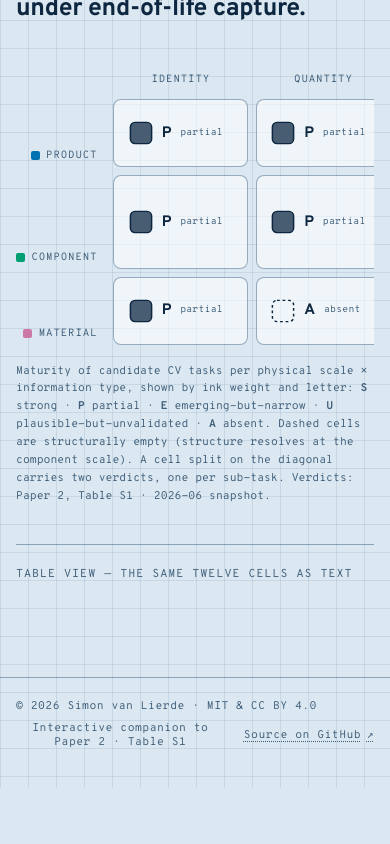
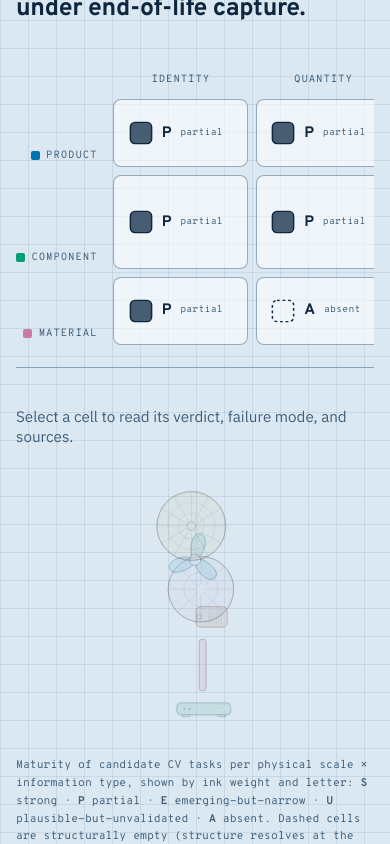
Before and after one commit to simonvanlierde/cv-ie-taxonomy, a React (Vite) app: page / in a window 390 px wide. Shown: the part 2360-3204 px from the top of the page. Before the commit the page ends 3148 px from the top, so only its background shows below. Built offline with nearby package versions, Linux system fonts and the light colour scheme.

Commit message:
feat(explorable): replace the flat recap with a linked, driveable matrix

```diff
--- a/src/CvTaxonomy.css
+++ b/src/CvTaxonomy.css
@@ -692,12 +692,51 @@
 .cvt-outro h2 {
   max-width: 34ch;
 }
-.cvt-figure {
+
+/* ---- explorable: act two — the matrix and the fan, linked ------------------------------ */
+.cvt-explorable {
+  display: grid;
+  grid-template-columns: minmax(0, 0.9fr) minmax(0, 1.1fr);
+  gap: clamp(1rem, 3vw, 2.5rem);
+  align-items: start;
   margin: 2rem 0 0;
 }
-.cvt-matrixwrap {
+.cvt-explorable-stage {
+  position: sticky;
+  top: 8vh;
+  aspect-ratio: 3 / 4;
+  min-width: 0;
+}
+/* the grid's own min-width (below) would otherwise force this column wider
+   than its track, same reason .cvt-matrixwrap used to scroll the old figure */
+.cvt-explorable-panel {
+  min-width: 0;
   overflow-x: auto;
 }
+.cvt-inline-detail {
+  margin-top: 1.4rem;
+  padding-top: 1.4rem;
+  border-top: 1px solid var(--cvt-line);
+}
+.cvt-inline-prompt {
+  color: var(--cvt-ink-dim);
+  font-size: 0.95rem;
+}
+@container cvt (max-width: 880px) {
+  .cvt-explorable {
+    grid-template-columns: minmax(0, 1fr);
+  }
+  /* stack order: grid first (thesis), then detail, then the diagram */
+  .cvt-explorable-stage {
+    position: static;
+    order: 3;
+    aspect-ratio: 4 / 3;
+  }
+  .cvt-explorable-panel {
+    order: 1;
+  }
+}
+
 .cvt-matrix {
   display: grid;
   grid-template-columns: auto repeat(4, minmax(0, 1fr));
--- a/src/CvTaxonomy.tsx
+++ b/src/CvTaxonomy.tsx
@@ -19,7 +19,8 @@ import {
   taxonomy,
   VERDICT_LETTER,
 } from "./data/taxonomy";
-import type { Cell, InfoType, Scale, Verdict } from "./data/types";
+import type { Cell, InfoType, Scale } from "./data/types";
+import { Explorable } from "./Explorable";
 import { Fan } from "./Fan";
 import { FRAMES, type Frame, HOME_FRAME } from "./frames";
 import { SCALE_HUE, SURFACE, THEME_VARS, type Theme } from "./theme";
@@ -303,7 +304,7 @@ export function CvTaxonomy({
         </div>
         {/* full-width row: the stage's sticky column ends here, and the matrix
             gets the whole canvas as a captioned paper figure */}
-        <Outro onOpen={openCell} />
+        <Outro />
       </div>
 
       <footer className="cvt-footer">
@@ -433,9 +434,10 @@ const Rail = memo(function Rail({
   );
 });
 
-// ---- outro: the matrix as a full-width paper figure (memoized: its props are
-// stable, so the per-scroll-frame render skips all twelve matrix buttons) -----
-const Outro = memo(function Outro({ onOpen }: { onOpen: (cell: Cell, focusId?: string) => void }) {
+// ---- outro: the matrix, live — select a cell to fill the detail inline and
+// ring its part on the diagram fan (memoized: nothing here depends on scroll
+// progress, so the per-scroll-frame render skips it entirely) -----
+const Outro = memo(function Outro() {
   return (
     <section className="cvt-outro" id="cvt-matrix" aria-label="Full taxonomy matrix">
       <p className="cvt-eyebrow">The full matrix</p>
@@ -443,22 +445,8 @@ const Outro = memo(function Outro({ onOpen }: { onOpen: (cell: Cell, focusId?: s
         Read against its own rubric, the map is largely negative: no task-level cell reaches Strong
         under end-of-life capture.
       </h2>
-      <figure className="cvt-figure">
-        {/* wide content scrolls in its own box; the page never scrolls sideways */}
-        <div className="cvt-matrixwrap">
-          <div className="cvt-matrix">
-            <span />
-            {INFO_TYPES.map((i) => (
-              <span key={i} className="cvt-mx-h">
-                {i}
-              </span>
-            ))}
-            {SCALES.map((s) => (
-              <MatrixRow key={s} scale={s} onOpen={onOpen} />
-            ))}
-          </div>
-        </div>
-        <figcaption className="cvt-foot">
+      <Explorable />
+      <p className="cvt-foot">
         Maturity of candidate CV tasks per physical scale × information type, shown by ink weight
         and letter:{" "}
         {taxonomy.meta.maturityLevels.map((m, i) => (
@@ -468,10 +456,9 @@ const Outro = memo(function Outro({ onOpen }: { onOpen: (cell: Cell, focusId?: s
           </span>
         ))}
         . Dashed cells are structurally empty (structure resolves at the component scale). A cell
-          split on the diagonal carries two verdicts, one per sub-task. Verdicts: Paper 2, Table S1
-          · {taxonomy.meta.scanDate} snapshot.
-        </figcaption>
-      </figure>
+        split on the diagonal carries two verdicts, one per sub-task. Verdicts: Paper 2, Table S1 ·{" "}
+        {taxonomy.meta.scanDate} snapshot.
+      </p>
       <TableView />
     </section>
   );
@@ -548,64 +535,6 @@ function TableView() {
       </dialog>
     </div>
   );
-}
-
-function MatrixRow({
-  scale,
-  onOpen,
-}: {
-  scale: Scale;
-  onOpen: (cell: Cell, focusId?: string) => void;
-}) {
-  return (
-    <>
-      <span className="cvt-mx-h cvt-mx-row" style={{ "--hue": SCALE_HUE[scale] }}>
-        {scale}
-      </span>
-      {INFO_TYPES.map((info) => {
-        const cell = cellAt(scale, info);
-        const hid = `cvt-mx-${cell.id}`;
-        // a compound cell shows both sub-task verdicts rather than flattening to one
-        const split = splitOf(cell);
-        return (
-          <button
-            key={cell.id}
-            id={hid}
-            type="button"
-            className="cvt-mx-cell"
-            data-ghost={!!cell.structurallyEmpty}
-            aria-label={
-              split
-                ? `${scale} · ${info}: ${cell.subVerdicts?.map((s) => `${s.label} ${s.maturity}`).join("; ")}`
-                : `${scale} · ${info}: ${cell.maturity}`
-            }
-            onClick={() => onOpen(cell, hid)}
-          >
-            <VerdictSwatch verdict={cell.maturity} split={split} size={24} />
-            <b>
-              {split
-                ? split.map((v) => VERDICT_LETTER[v]).join(" / ")
-                : VERDICT_LETTER[cell.maturity]}
-            </b>
-            <span className="cvt-mx-name">
-              {cell.structurallyEmpty
-                ? "structurally empty"
-                : split
-                  ? split.map((v) => v.toLowerCase()).join(" · ")
-                  : cell.maturity.toLowerCase()}
-            </span>
-          </button>
-        );
-      })}
-    </>
-  );
-}
-
-/** exactly two sub-verdicts render as a diagonal split; anything else is one verdict */
-function splitOf(cell: Cell): readonly [Verdict, Verdict] | undefined {
-  const [first, second, ...rest] = cell.subVerdicts ?? [];
-  if (!first || !second || rest.length > 0) return undefined;
-  return [first.maturity, second.maturity];
 }
 
 function ShareLink({ cellId }: { cellId: string }) {
--- /dev/null
+++ b/src/Explorable.tsx
@@ -0,0 +1,41 @@
+import { useState } from "react";
+import { DetailBody } from "./CvTaxonomy";
+import type { Cell } from "./data/types";
+import { Fan } from "./Fan";
+import { MiniMatrix } from "./MiniMatrix";
+
+/** Act two: the matrix and the fan, linked. Selecting a cell in the grid fills
+ *  the detail inline (no modal) and rings that cell's part on a static,
+ *  exploded diagram fan — forward-only (cell → part; a part can belong to
+ *  several cells, so there is no unambiguous reverse target). */
+export function Explorable() {
+  const [selected, setSelected] = useState<Cell | null>(null);
+  return (
+    <div className="cvt-explorable">
+      <div className="cvt-explorable-stage">
+        <Fan
+          diagram
+          highlightCell={selected}
+          p={0}
+          focus={null}
+          isDim={() => false}
+          onSelect={() => {}}
+          onHover={() => {}}
+          reduceMotion
+        />
+      </div>
+      <div className="cvt-explorable-panel">
+        <MiniMatrix selectedId={selected?.id ?? null} onSelect={setSelected} />
+        <div className="cvt-inline-detail" aria-live="polite">
+          {selected ? (
+            <DetailBody cell={selected} />
+          ) : (
+            <p className="cvt-inline-prompt">
+              Select a cell to read its verdict, failure mode, and sources.
+            </p>
+          )}
+        </div>
+      </div>
+    </div>
+  );
+}
```
Also changed, not shown: 1 other file (tests, documents, lock files or other folders). Lines whose indentation alone changed are shown as unchanged.
